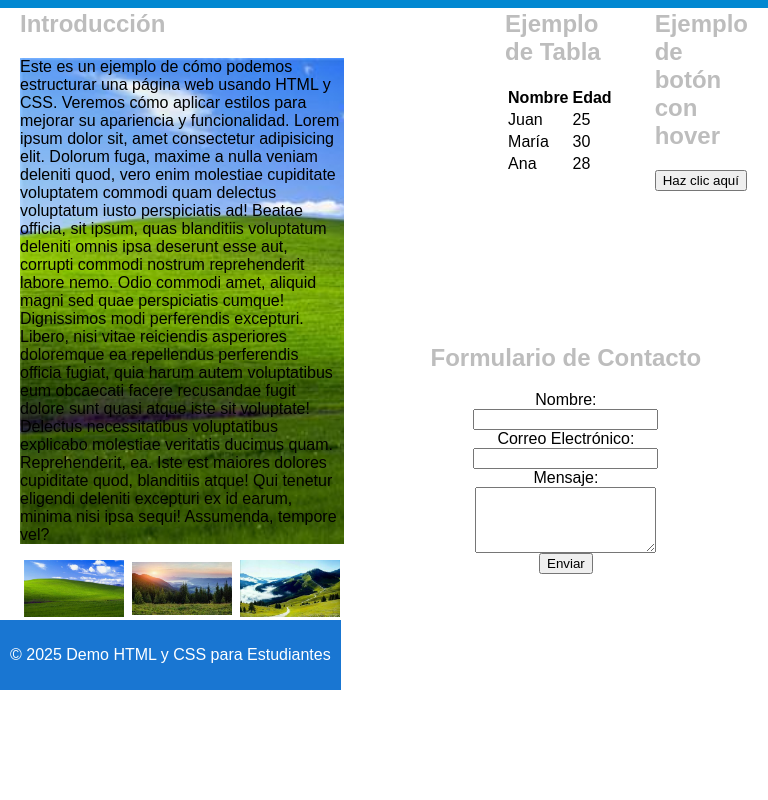
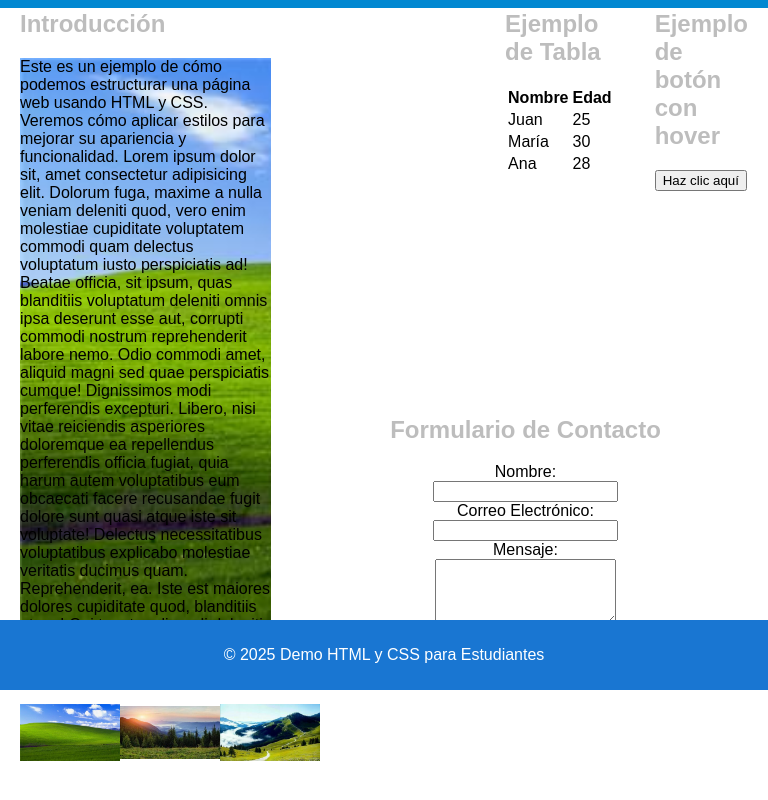
Before and after one commit to jbollainm/LenguajesDeMarcas0, a plain HTML site: page index.html in a window 768 px wide. Shown: the part 110-910 px from the top of the page. Drawn offline with Linux system fonts and the light colour scheme.

Commit message:
cambios posteriores a la videconferencia 4

```diff
--- a/styles.css
+++ b/styles.css
@@ -1,4 +1,12 @@
 @media (max-width: 768px) {
+  body {
+    padding: 200px 0 20px 0;
+  }
+  main {
+    display: grid;
+    grid-template-columns: 1fr;
+    grid-template-rows: auto;
+  }
   .galeria {
     display: flex;
     flex-direction: column;
@@ -9,14 +17,45 @@
     width: 70%;
     height: auto;
     min-width: 100px;
+    max-width: 100%;
+  }
+  #intro {
+    grid-column: 1 / 2;
+    grid-row: 1 / 2;
+    width: 80%;
+  }
+
+  #formulario {
+    grid-column: 1 / -1;
+    grid-row: auto;
+  }
+  #boton {
+    grid-column: 1 / -1;
+    grid-row: auto;
+  }
+  #tabla {
+    grid-column: 1 / -1;
+    grid-row: auto;
+  }
+  footer {
+    position: static;
+    width: 100%;
+    bottom: 0px;
+  }
+}
+@media (min-width: 768px) {
+  body {
+    padding: 80px 0 80px 0;
   }
   main {
     display: grid;
-    grid-template-columns: 1fr 1fr;
+    grid-template-columns: 1fr 1fr 1fr 1fr 1fr 1fr;
     grid-template-rows: 1fr 1fr 1fr;
   }
-}
-@media (min-width: 768px) {
+  #intro {
+    grid-column: 1 / 4;
+    grid-row: 1 / 3;
+  }
   .galeria {
     display: flex;
     flex-direction: row;
@@ -27,6 +66,26 @@
     width: 30%;
     height: auto;
     min-width: 100px;
+    max-width: 100%;
+  }
+  #formulario {
+    grid-column: 4 / 7;
+    grid-row: 2 / 3;
+    width: 80%;
+  }
+  #boton {
+    grid-column: 6 / span 1;
+    grid-row: 1 / span 1;
+  }
+  #tabla {
+    grid-column: 5 / span 1;
+    grid-row: 1 / 1;
+  }
+  footer {
+    padding: 10px;
+    position: fixed;
+    bottom: 0px;
+    width: 100%;
   }
 }
 
@@ -60,7 +119,6 @@ body {
   font-family: "Arial", sans-serif;
   font-size: 16px;
   margin: 0;
-  padding: 80px 0 80px 0;
 }
 
 /*Estilos de la cabecera*/
@@ -90,19 +148,9 @@ nav ul li a {
   text-decoration: none;
 }
 
-main {
-  display: grid;
-  grid-template-columns: 1fr 1fr 1fr 1fr 1fr 1fr;
-  grid-template-rows: 1fr 1fr 1fr;
-}
-
 /*Estilos del contenido*/
 section {
   padding: 20px;
-}
-#intro {
-  grid-column: 1 / 4;
-  grid-row: 1 / 3;
 }
 
 h2 {
@@ -130,8 +178,6 @@ h2 {
   display: flex;
   flex-direction: column;
   align-items: center;
-  grid-column: 4 / 7;
-  grid-row: 2 / 3;
 }
 #formulario form {
   display: flex;
@@ -139,21 +185,10 @@ h2 {
   align-items: center;
 }
 
-#boton {
-  grid-column: 6 / span 1;
-  grid-row: 1 / span 1;
-}
-#tabla {
-  grid-column: 5 / span 1;
-  grid-row: 1 / 1;
-}
 /*Estilos del pie de página*/
 
 footer {
   background-color: #1976d2;
   color: white;
   text-align: center;
-  padding: 10px;
-  position: fixed;
-  bottom: 0px;
 }
```
